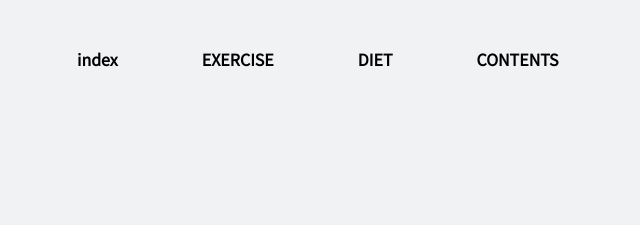
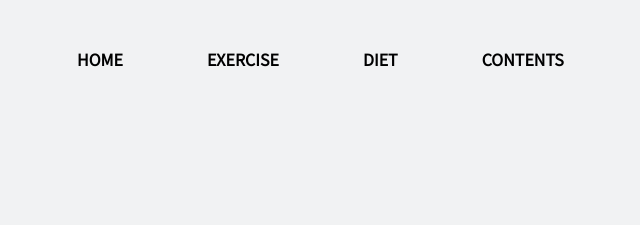
Before and after one commit to Park-T-H/Park-T-H.github.io, a plain HTML site: page contents.html in a window 1280 px wide. Shown: the top 225 px of the page, 55-695 px from the left. Drawn offline with Linux system fonts and the light colour scheme.

Commit message:
index -> HOME

```diff
--- a/contents.html
+++ b/contents.html
@@ -12,7 +12,7 @@
         <div class="banner">
             <div class="header">
                 <ul class="nav">
-                    <li><a href="index.html">index</a></li>
+                    <li><a href="index.html">HOME</a></li>
                     <li><a href="exercise.html">EXERCISE</a></li>
                     <li><a href="diet.html">DIET</a></li>
                     <li><a href="contents.html">CONTENTS</a></li>
```
Also changed, not shown: diet.html (+1 -1 lines), exercise.html (+1 -1 lines), index.html (+1 -1 lines).
